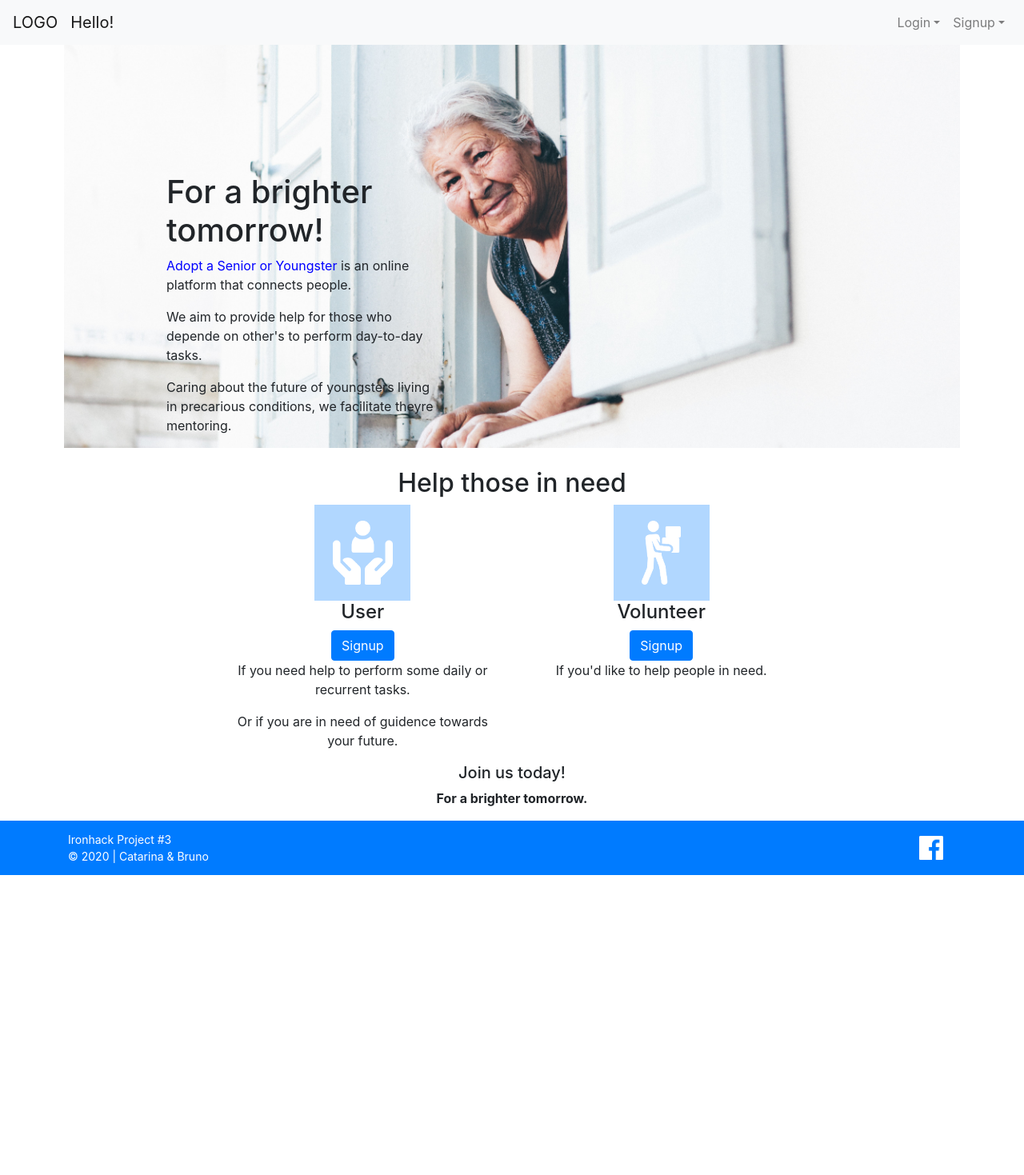
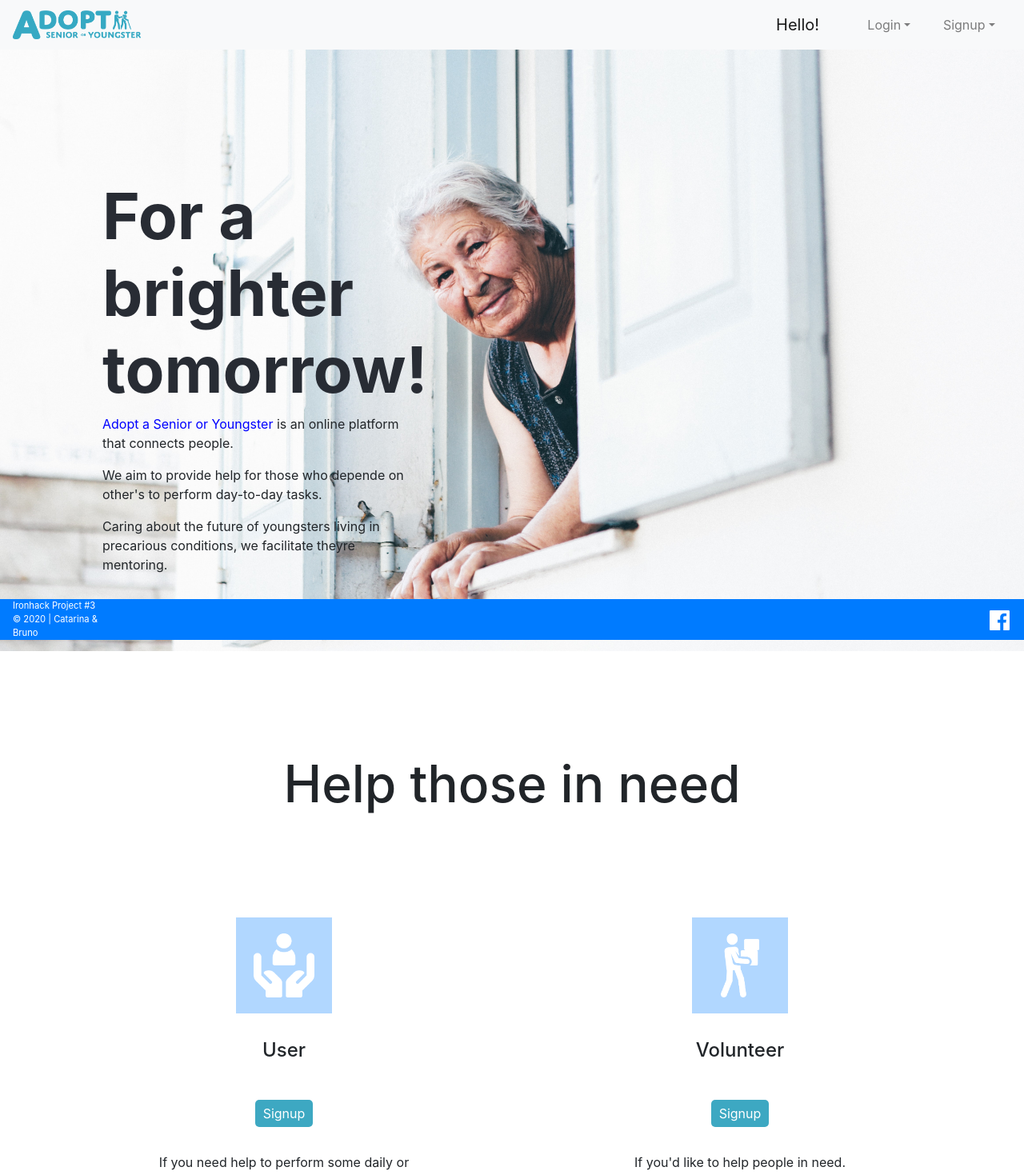
Before and after one commit to ctlaranjeiro/adopt-senior-youngster-client, a React (Create React App) app: page / in a window 1280 px wide. Shown: the top 1469 px of the page at 80% size. Before the commit the page ends 1094 px from the top, so only its background shows below. Built offline with nearby package versions, Linux system fonts and the light colour scheme; no server answers.

Commit message:
landing page v1.0

```diff
--- a/src/App.css
+++ b/src/App.css
@@ -53,14 +53,119 @@
 }
 
 
+.blue{
+  color:blue;
+}
+
+.navBar{
+  position: relative;
+  top: 0;
+  left: 0;
+}
+
+.logo{
+  width: 8em;
+}
+
+.oi{
+  position: absolute;
+  top: auto;
+  right: 12em;
+}
+
+.foi{
+  display:flex;
+  justify-content: space-around;
+  width: 100%;
+}
+
+.colapse{
+  position: absolute;
+  top: auto;
+  right:1em;
+  width: 200px;
+  margin: 0;
+  padding: 0;
+}
+
+/* Captions */
+.caption{
+  font-size: 5em;
+  font-weight: 700;
+  color: #282c34;
+}
+
+/* Accounts */
+.intent{
+  font-size: 4em;
+  margin: 2em 0;
+}
+
 .userTypeImg{
   background-color: #b1d7ff;
   width: 120px;
   height: 120px;
   padding: 20px;
   color: #61dafb;
+  margin-bottom: 2em;
 }
 
-.blue{
-  color:blue;
+.accName{
+  margin-bottom: 2em;
 }
+
+#join{
+  font-size: 3em;
+  margin: 2em 0;
+}
+
+#tomorrow{
+  font-size: 2.5em;
+  margin-bottom: 2em;
+  font-weight: 400;
+}
+
+.signupLink::hover {
+  text-decoration: none;
+}
+
+
+
+/* footer */
+.bottom{
+  position: sticky;
+  bottom: 0;
+  right: 0;
+  width: 100%;
+  display: flex;
+  justify-content: space-between;
+  align-items: center;
+  background-color: #007bff;
+}
+
+.authors{
+  color: #fff;
+  width: 8.5em;
+  margin: 0;
+  padding: 0;
+  margin-left: 1em;
+  text-align: left;
+}
+
+.authors p {
+  margin: 0;
+  padding: 0;
+  font-size: 0.7em;
+}
+
+.social {
+  width: 30px;
+  margin-right: 1em;
+  padding: 0.5em 0;
+}
+
+.social img{
+  width: 25px;
+  height: 25px;
+  color: #fff
+}
--- a/src/components/FooterComponent.js
+++ b/src/components/FooterComponent.js
@@ -1,34 +1,19 @@
 import React, { Component } from 'react';
-import Container from 'react-bootstrap/Container';
-import { Navbar } from 'react-bootstrap';
-import styled, { css } from 'styled-components';
-
-const P = styled.p`
-    margin: 0;
-    font-size: 0.7em;
-    text-align: left;
-`;
 
 export default class FooterComponent extends Component {
     render() {
         return(
-            <Navbar bg="primary" variant="dark" expand="lg">
-                <Container>
-                    <Navbar.Brand className="justify-content-start lg-6" href="#">
-                        <P>Ironhack Project #3</P>
-                        <P>&copy; 2020 | Catarina &amp; Bruno</P>
-                    </Navbar.Brand>
-                    <Navbar.Brand className="justify-content-end lg-6" href="https://www.facebook.com/">
-                        <img
-                            alt="facebook.com"
-                            src="../icons/facebook-icon.png"
-                            width="30"
-                            height="30"
-                            className="d-inline-block align-top"
-                        />
-                    </Navbar.Brand>
-                </Container>
-            </Navbar>
+            <footer className="bottom">
+                <div className="authors">
+                    <p>Ironhack Project #3</p>
+                    <p>&copy; 2020 | Catarina &amp; Bruno</p>
+                </div>
+                <div className="social">
+                    <a href="http://www.facebook.com">
+                        <img alt="facebook.com" src="../icons/facebook-icon.png" />
+                    </a>
+                </div>
+            </footer>
         )
     }
 }
--- a/src/components/LandingPage.js
+++ b/src/components/LandingPage.js
@@ -1,7 +1,7 @@
 import React, { Component } from 'react';
 import styled, { css } from 'styled-components';
 import { Link } from 'react-router-dom';
-import { Button } from 'react-bootstrap';
+// import { Button } from 'react-bootstrap';
 import Image from 'react-bootstrap/Image';
 import Container from 'react-bootstrap/Container';
 import Row from 'react-bootstrap/Row';
@@ -9,7 +9,6 @@ import Col from 'react-bootstrap/Col';
 
 const Div = styled.div`
     ${props => props.mainContainer && css `
-        margin: 0 80px;
         overflow: auto;
     `}
 
@@ -28,6 +27,7 @@ const Div = styled.div`
         text-align: left;
         margin-top: 20vh;
         margin-left: 10vw;
+        margin-bottom: 10vh;
     `}
 
     ${props => props.accounts && css `
@@ -35,9 +35,20 @@ const Div = styled.div`
     `}
 
     ${props => props.centerFlex && css `
+        height: 30em;
         display: flex;
         flex-direction: column;
         align-items: center;
+    `}
+`
+
+const Button = styled.div `
+    ${props => props.signupLanding && css `
+        border-radius: 5px;
+        background-color: #3da8c2;
+        padding: 5px 10px;
+        margin-bottom: 2em;
+        color: #fff;
     `}
 `
 
@@ -48,25 +59,25 @@ export default class LandingPage extends Component {
             <Div mainContainer>
                 <Div landing>
                     <Div captions>
-                        <h1>For a brighter tomorrow!</h1>
+                        <h1 className="caption">For a brighter tomorrow!</h1>
                         <p><span className="blue">Adopt a Senior or Youngster</span> is an online platform that connects people.</p>
                         <p>We aim to provide help for those who depende on other's to perform day-to-day tasks.</p>
                         <p>Caring about the future of youngsters living in precarious conditions, we facilitate theyre mentoring.</p>
                     </Div>
                 </Div>
                 <Div accounts>
-                    <h2>Help those in need</h2>
+                    <h2 className="intent">Help those in need</h2>
                     <Container>
                         <Row>
-                            <Col xs={3} md={2}>
+                            <Col xs={2} md={1}>
                                 {/* <Image src="holder.js/171x180" thumbnail /> */}
                             </Col>
                             <Col xs={6} md={4}>
                                 <Div centerFlex>
                                     <div className="userTypeImg"><Image height={80} src="../icons/users-icon.png"  /></div>
-                                    <h4>User</h4>
-                                    <Link>
-                                        <Button>
+                                    <h4 className="accName">User</h4>
+                                    <Link className="signupLink">
+                                        <Button signupLanding>
                                             Signup
                                         </Button>
                                     </Link>
@@ -74,28 +85,31 @@ export default class LandingPage extends Component {
                                     <p>Or if you are in need of guidence towards your future.</p>
                                 </Div>
                             </Col>
+                            <Col xs={2} md={2}>
+                                {/* <Image src="holder.js/171x180" thumbnail /> */}
+                            </Col>
                             <Col xs={6} md={4}>
                                 <Div centerFlex>
                                     <div className="userTypeImg"><Image height={80} src="../icons/volunteers-icon.png"  /></div>
-                                    <h4>Volunteer</h4>
-                                    <Link>
-                                        <Button>
+                                    <h4 className="accName">Volunteer</h4>
+                                    <Link className="signupLink">
+                                        <Button  signupLanding>
                                             Signup
                                         </Button>
                                     </Link>
                                     <p>If you'd like to help people in need.</p>
                                 </Div>
                             </Col>
-                            <Col xs={3} md={2}>
+                            <Col xs={2} md={1}>
                                 {/* <Image src="holder.js/171x180" thumbnail /> */}
                             </Col>
                         </Row>
                     </Container>
-                    <h5>Join us today!</h5>
-                    <p><strong>For a brighter tomorrow.</strong></p>
+                    <h5 id="join">Join us today!</h5>
+                    <p id="tomorrow"><strong>For a brighter tomorrow.</strong></p>
                     {/* <div>
                         <img src="/public/icons/users-icon.png" alt="user" srcset="/public/icons/users-icon.png 2x 100w"/>
-                        <Link to={'/signup/user'}>
+                        <Link className="signupLink" to={'/signup/user'}>
                             <Button>Signup</Button>
                         </Link>
                     </div> */}
--- a/src/components/Navigation.js
+++ b/src/components/Navigation.js
@@ -31,20 +31,19 @@ export default class Navigation extends Component {
 
             // console.log('Account:', this.props.loggedInAccount);
             return(
-                <Navbar fluid collapseOnSelect expand="lg" bg="light" variant="light"  fixed="top">
+                <Navbar className="navBar" fluid collapseOnSelect expand="lg" bg="light" variant="light" >
                 <Navbar.Brand href="/">
-                    <img src="../icons/Logo.png" alt=""/>
+                    <img className="logo" src="../Logo.png" alt=""/>
                 </Navbar.Brand>
-                <Navbar.Brand className="lg-6 justify-content-end">Hello {this.props.loggedInAccount.firstName}!</Navbar.Brand>
                 <Navbar.Toggle aria-controls="responsive-navbar-nav" />
                 <Navbar.Collapse className="justify-content-end" id="responsive-navbar-nav">
-                    <Nav className="lg-6">
+                    <Nav>
 
                     <NavDropdown title="Profile" id="collasible-nav-dropdown">
-                        <NavDropdown.Item href="/login/user">Details</NavDropdown.Item>
+                        <NavDropdown.Item href={`/user/${this.props.loggedInAccount._id}`}>Details</NavDropdown.Item>
                         <NavDropdown.Item href="/login/volunteer">Edit Details</NavDropdown.Item>
                     </NavDropdown>
-                    <Nav.Link href={userVolPath} onClick={this.assignedVolunteers}>Assigned Volunteers</Nav.Link>
+                    <Nav.Link href={`/user/${this.props.loggedInAccount._id}/assignedVolunteers`} onClick={this.assignedVolunteers}>Assigned Volunteers</Nav.Link>
                     <Nav.Link href="/logout" onClick={this.logoutAccount}>LOGOUT</Nav.Link>
                     </Nav>
                 </Navbar.Collapse>
@@ -54,18 +53,19 @@ export default class Navigation extends Component {
 
         if (this.props.loggedInAccount && this.props.loggedInAccount.accountType === 'Volunteer') {
             return(
-                <Navbar collapseOnSelect expand="lg" bg="light" variant="light">
-                <Navbar.Brand href="/">LOGO</Navbar.Brand>
-                <Navbar.Brand className="justify-content-end">Hello {this.props.loggedInAccount.firstName}!</Navbar.Brand>
+                <Navbar className="navBar" collapseOnSelect expand="lg" bg="light" variant="light">
+                <Navbar.Brand href="/">
+                    <img className="logo" src="../Logo.png" alt=""/>
+                </Navbar.Brand>
                 <Navbar.Toggle aria-controls="responsive-navbar-nav" />
                 <Navbar.Collapse className="justify-content-end" id="responsive-navbar-nav">
-                    <Nav className="lg-6">
+                    <Nav className="foi">
 
                     <NavDropdown title="Profile" id="collasible-nav-dropdown">
-                        <NavDropdown.Item href="/login/user">Details</NavDropdown.Item>
+                        <NavDropdown.Item href={`/user/${this.props.loggedInAccount._id}`}>Details</NavDropdown.Item>
                         <NavDropdown.Item href="/login/volunteer">Edit Details</NavDropdown.Item>
                     </NavDropdown>
-                    <Nav.Link href="#">Assigned Users</Nav.Link>
+                    <Nav.Link href={`/user/${this.props.loggedInAccount._id}/assignedUser`}>Assigned Users</Nav.Link>
                     <Nav.Link href="/logout" onClick={this.logoutAccount}>LOGOUT</Nav.Link>
                     </Nav>
                 </Navbar.Collapse>
@@ -75,16 +75,17 @@ export default class Navigation extends Component {
 
         if (this.props.loggedInAccount && this.props.loggedInAccount.accountType === 'Institution') {
             return(
-                <Navbar collapseOnSelect expand="lg" bg="light" variant="light">
-                <Navbar.Brand href="/">LOGO</Navbar.Brand>
-                <Navbar.Brand className="justify-content-end">Hello {this.props.loggedInAccount.firstName}!</Navbar.Brand>
+                <Navbar className="navBar" collapseOnSelect expand="lg" bg="light" variant="light">
+                <Navbar.Brand href="/">
+                    <img className="logo" src="../Logo.png" alt=""/>
+                </Navbar.Brand>
                 <Navbar.Toggle aria-controls="responsive-navbar-nav" />
                 <Navbar.Collapse className="justify-content-end" id="responsive-navbar-nav">
-                    <Nav className="lg-6">
+                    <Nav className="foi">
 
                     <NavDropdown title="Profile" id="collasible-nav-dropdown">
-                        <NavDropdown.Item href="/login/user">Details</NavDropdown.Item>
-                        <NavDropdown.Item href="/login/volunteer">Edit Details</NavDropdown.Item>
+                        <NavDropdown.Item href={`/user/${this.props.loggedInAccount._id}`}>Details</NavDropdown.Item>
+                        <NavDropdown.Item href={`/user/${this.props.loggedInAccount._id}/assignedUser`}>Edit Details</NavDropdown.Item>
                     </NavDropdown>
                     <Nav.Link href="#">Users</Nav.Link>
                     <Nav.Link href="#">Volunteers</Nav.Link>
@@ -96,21 +97,23 @@ export default class Navigation extends Component {
         }
 
         return(
-            <Navbar collapseOnSelect expand="lg" bg="light" variant="light">
-            <Navbar.Brand href="/">LOGO</Navbar.Brand>
-            <Navbar.Brand>Hello!</Navbar.Brand>
-            <Navbar.Toggle aria-controls="responsive-navbar-nav" />
-            <Navbar.Collapse className="justify-content-end" id="responsive-navbar-nav">
-                <Nav className="lg-6">
+            <Navbar className="navBar" collapseOnSelect expand="lg" bg="light" variant="light">
+                <Navbar.Brand href="/">
+                    <img className="logo" src="../Logo.png" alt=""/>
+                </Navbar.Brand>
+                <Navbar.Brand className="oi justify-self-end">Hello!</Navbar.Brand>
+                <Navbar.Toggle className="foi" aria-controls="responsive-navbar-nav" />
+                <Navbar.Collapse className="colapse" id="responsive-navbar-nav">
+                    <Nav className="foi">
                         <NavDropdown title="Login" id="collasible-nav-dropdown">
                             <NavDropdown.Item href="/login/user">User</NavDropdown.Item>
                             <NavDropdown.Item href="/login/volunteer">Volunteer</NavDropdown.Item>
                             <NavDropdown.Item href="/login/institution">Institution</NavDropdown.Item>
                         </NavDropdown>
                         <NavDropdown title="Signup" id="collasible-nav-dropdown">
-                    <NavDropdown.Item href="#action/3.1">User</NavDropdown.Item>
-                    <NavDropdown.Item href="#action/3.2">Volunteer</NavDropdown.Item>
-                    <NavDropdown.Item href="#action/3.3">Institution</NavDropdown.Item>
+                            <NavDropdown.Item href="/signup/user">User</NavDropdown.Item>
+                            <NavDropdown.Item href="/signup/volunteer">Volunteer</NavDropdown.Item>
+                            <NavDropdown.Item href="/signup/institution">Institution</NavDropdown.Item>
                         </NavDropdown>
                     </Nav>
                 </Navbar.Collapse>
--- a/src/components/user/UserProfilePage.js
+++ b/src/components/user/UserProfilePage.js
@@ -12,7 +12,8 @@ import { FiEdit } from "react-icons/fi";
 
 const Div = styled.div`
     ${props => props.mainContainer && css`
-        margin: 0 80px;
+        margin: auto 80px;
+        height: 89vh;
     `}
 
     ${props => props.welcomeProfileContainer && css`
```
Also changed, not shown: src/components/user/AssignedVolunteers.js (+4 -4 lines). Lines whose indentation alone changed are shown as unchanged.
